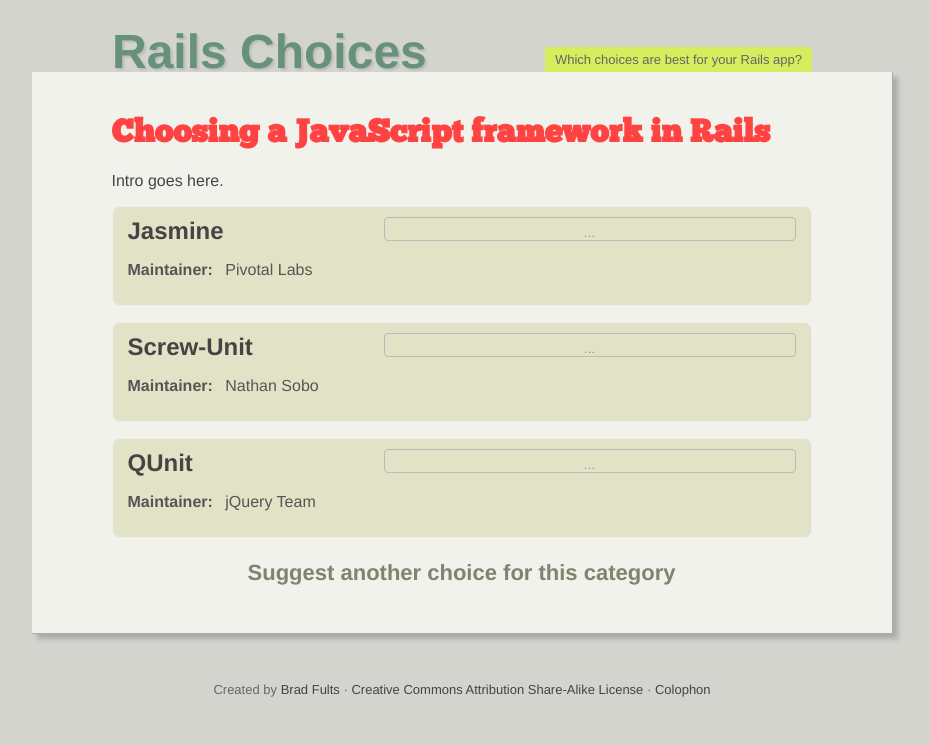
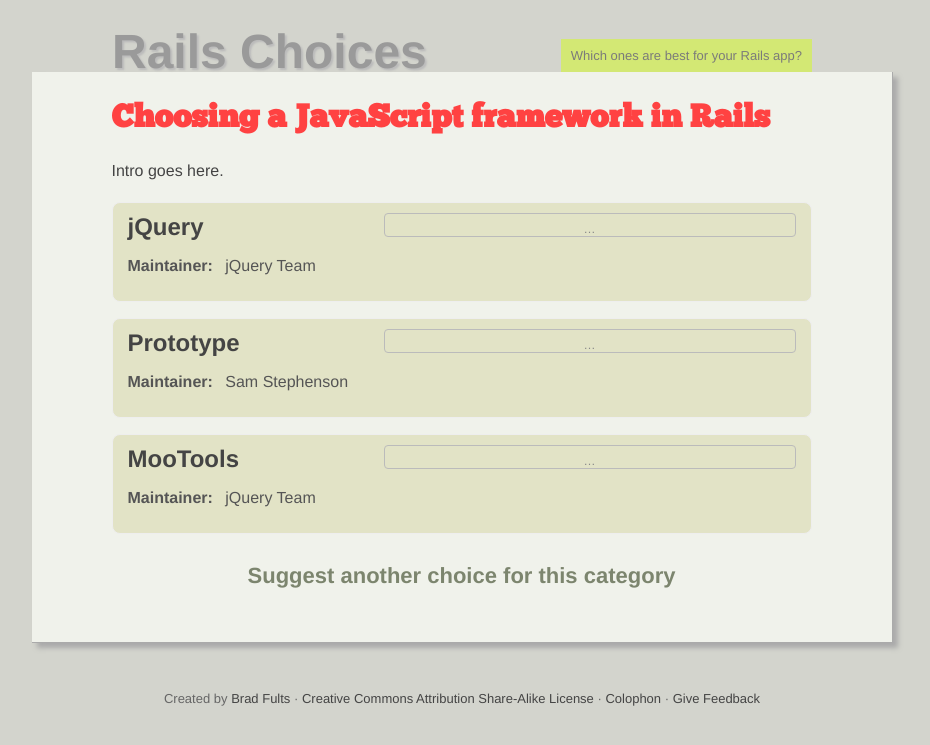
Before and after one commit to h3h/railschoices.com, a Jekyll site: the page built from rails/javascript-framework.html, in a window 1280 px wide. Shown: the top 745 px of the page, without its empty margins (178-1108 px from the left). Built offline with Jekyll 4.4.1, drawn with Linux system fonts in a browser that asks for light colours.

Commit message:
Tweak titles, styles, add testing section.

```diff
--- a/_layouts/default.html
+++ b/_layouts/default.html
@@ -1,7 +1,14 @@
 <!DOCTYPE html>
 <html>
 <head>
+  <meta http-equiv="content-type" content="text/html; charset=utf-8" />
+  {% if page.title %}
   <title>{{page.title}}</title>
+  {% elsif page.topic %}
+  <title>Choosing {{page.topic}} in Rails</title>
+  {% else %}
+  <title>Rails Choices</title>
+  {% endif %}
   <link rel="stylesheet" href="../styles/site.css">
   {% if page.is_page %}
   <!script src="http://h3h.github.com/github-repo-widget/widget.js"></script>
@@ -9,7 +16,7 @@
 </head>
 <body>
   <div id="header">
-    <p class="tagline">Which choices are best for your Rails app?</p>
+    <p class="tagline">Which ones are best for your Rails app?</p>
     <a href="/">Rails Choices</a>
   </div>
 
@@ -24,6 +31,8 @@
       Attribution Share-Alike License</a>
     &middot;
     <a href="/colophon.html">Colophon</a>
+    &middot;
+    <a href="http://getsatisfaction.com/railschoices">Give Feedback</a>
   </div>
 </body>
 </html>
--- a/_layouts/page.html
+++ b/_layouts/page.html
@@ -2,13 +2,20 @@
 layout: default
 is_page: true
 ---
+{% if page.title %}
 <h1>{{page.title}}</h1>
+{% elsif page.topic %}
+<h1>Choosing {{page.topic}} in Rails</h1>
+{% endif %}
+
 {% if page.header %}
 <p class="section_header">{{page.header}}</p>
 {% endif %}
 
 {{content}}
 
+{% if page.topic %}
 <p class="suggest">
-  <a href="">Suggest another choice for this category</a>
+  <a href="http://getsatisfaction.com/railschoices/topics/new?style=idea&amp;query=I%20have%20an%20idea%20for%20a%20new%20option%20in%20the%20{{page.topic}}%20category%E2%80%A6">Suggest another choice for this category</a>
 </p>
+{% endif %}
--- a/rails/javascript-framework.html
+++ b/rails/javascript-framework.html
@@ -1,27 +1,28 @@
 ---
 layout: page
+topic: Javascript frameworks
 title: Choosing a JavaScript framework in Rails
 header: Intro goes here.
 items:
-  - name        : Jasmine
-    added_on    : 2010-05-14
-    maintainer  : Pivotal Labs
-    url         : http://github.com/pivotal/jasmine
-    github_repo : pivotal/jasmine
+  - name        : jQuery
+    added_on    : 2010-05-15
+    maintainer  : jQuery Team
+    url         : http://jquery.com/
+    github_repo : jquery/jquery
+    editors_pick: true
+    editorial   :
+  - name        : Prototype
+    added_on    : 2010-05-15
+    maintainer  : Sam Stephenson
+    url         : http://prototypejs.org/
+    github_repo : sstephenson/prototype
     editors_pick: false
     editorial   :
-  - name        : Screw-Unit
-    added_on    : 2010-05-14
-    maintainer  : Nathan Sobo
-    url         : http://github.com/nathansobo/screw-unit
-    github_repo : nathansobo/screw-unit
-    editors_pick: false
-    editorial   :
-  - name        : QUnit
+  - name        : MooTools
     added_on    : 2010-05-15
     maintainer  : jQuery Team
-    url         : http://github.com/jquery/qunit
-    github_repo : jquery/qunit
+    url         : http://mootools.net/
+    github_repo : mootools/mootools-core
     editors_pick: false
     editorial   :
 ---
--- a/styles/site.css
+++ b/styles/site.css
@@ -10,6 +10,9 @@ body {
 h1, h2, h3, h4, h5, h6 {
   cursor: default;
 }
+p {
+  line-height: 1.8em;
+}
 #content {
   background-color: #f0f2eb;
   border: 1px solid #aaa;
@@ -19,7 +22,7 @@ h1, h2, h3, h4, h5, h6 {
   -moz-box-shadow: 5px 5px 5px #aaa;
   -webkit-box-shadow: 5px 5px 5px #aaa;
   margin: 0 auto 3em;
-  padding: 25px 80px;
+  padding: 10px 80px 25px;
   width: 700px;
 }
 #content div.item {
@@ -106,7 +109,7 @@ h1, h2, h3, h4, h5, h6 {
   width: 700px;
 }
 #header a {
-  color: #67917a;
+  color: #9a9a9a;
   cursor: pointer;
   font-size: 48px;
   font-weight: bold;
@@ -115,7 +118,7 @@ h1, h2, h3, h4, h5, h6 {
   text-shadow: 2px 2px 2px #bbb;
 }
 #header a:hover {
-  color: #547865;
+  color: #8a8a8a;
 }
 #header .tagline {
   background-color: #D4EE5E;
@@ -123,6 +126,7 @@ h1, h2, h3, h4, h5, h6 {
   color: #666;
   font-size: 13px;
   margin: 0;
+  opacity: 0.8;
   padding: 5px 10px;
   position: absolute;
   right: 0;
```
Also changed, not shown: testing/javascript.html (added, +30 -0 lines).
